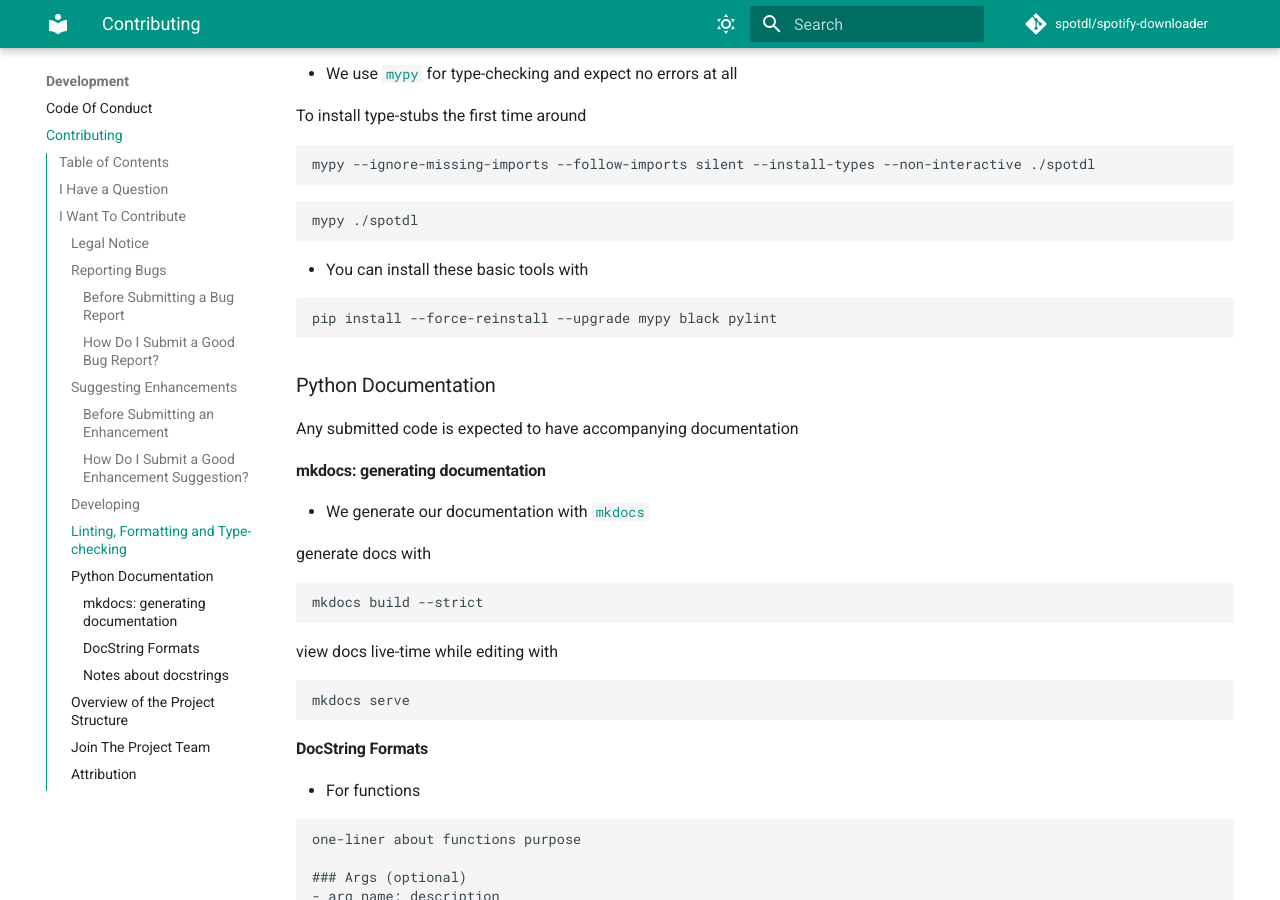
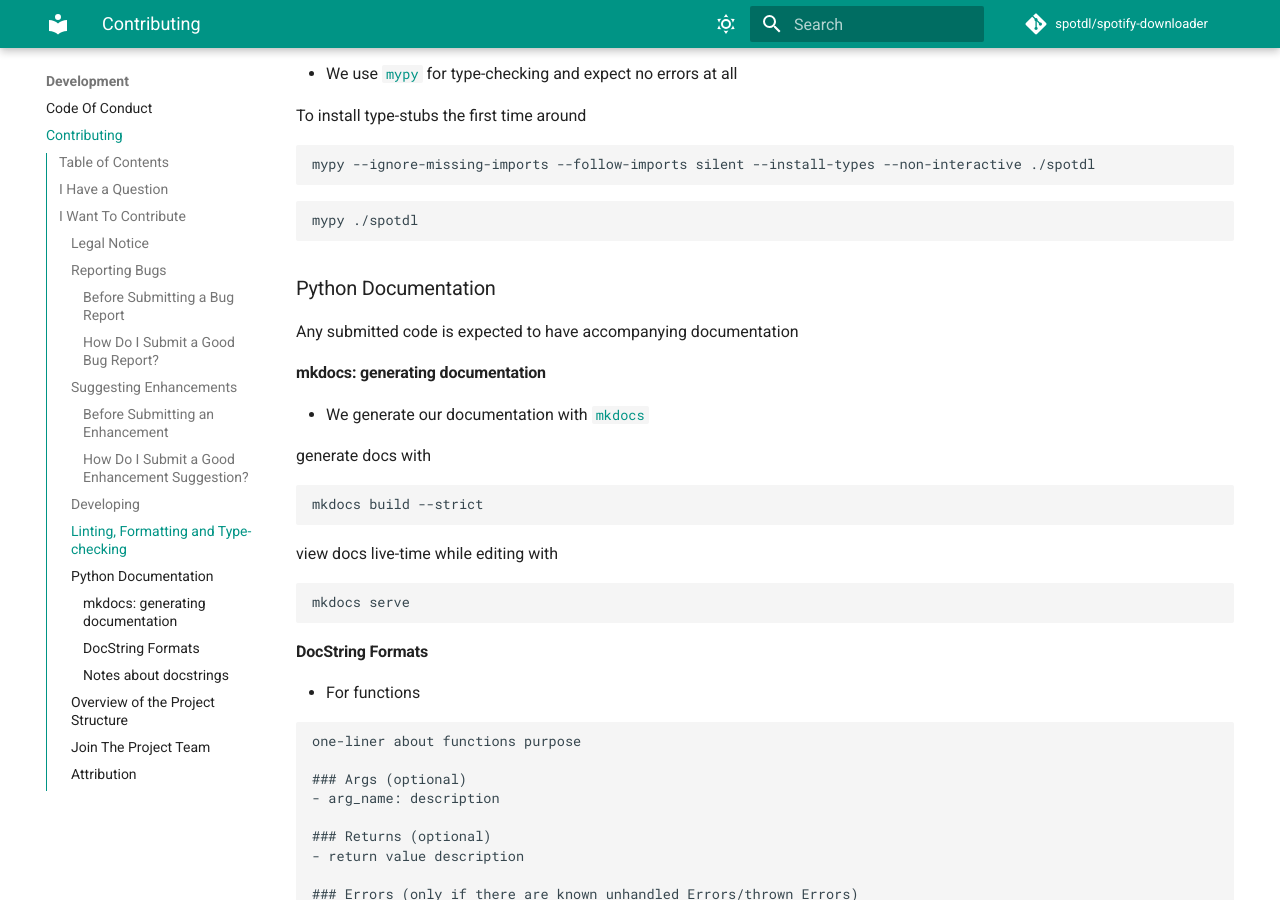
Before and after one commit to spotDL/spotify-downloader, an MkDocs documentation site: the page built from docs/CONTRIBUTING.md, in a window 1280 px wide and 900 px high, scrolled down 4274 px. Built offline with MkDocs 1.6.1 and Material for MkDocs 9.7.7, drawn with Linux system fonts in a browser that asks for light colours; comment, search, counter and statistics services are not loaded.

Commit message:
Remove redundant installation msg due to uv sync

````diff
--- a/docs/CONTRIBUTING.md
+++ b/docs/CONTRIBUTING.md
@@ -249,12 +249,6 @@ cd spotify-downloader
   mypy ./spotdl
   ```
 
-- You can install these basic tools with
-
-  ```bash
-  pip install --force-reinstall --upgrade mypy black pylint
-  ```
-
 ### Python Documentation
 
 Any submitted code is expected to have accompanying documentation
````
